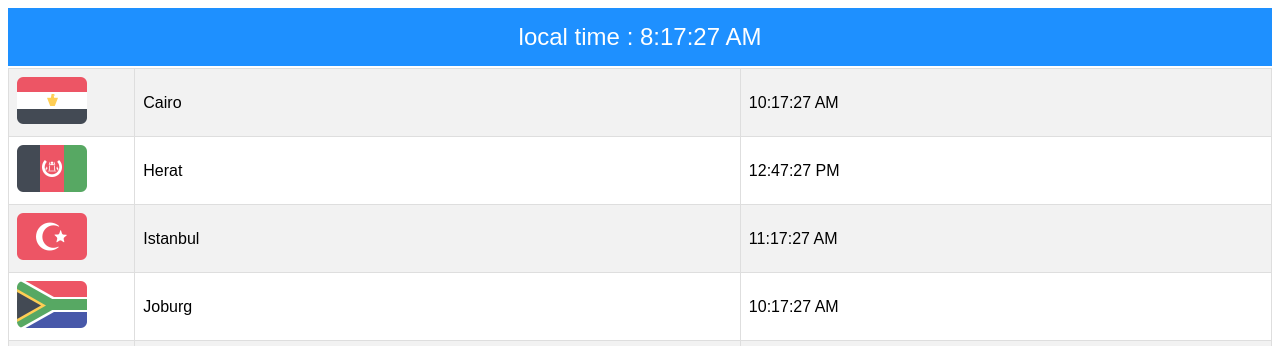
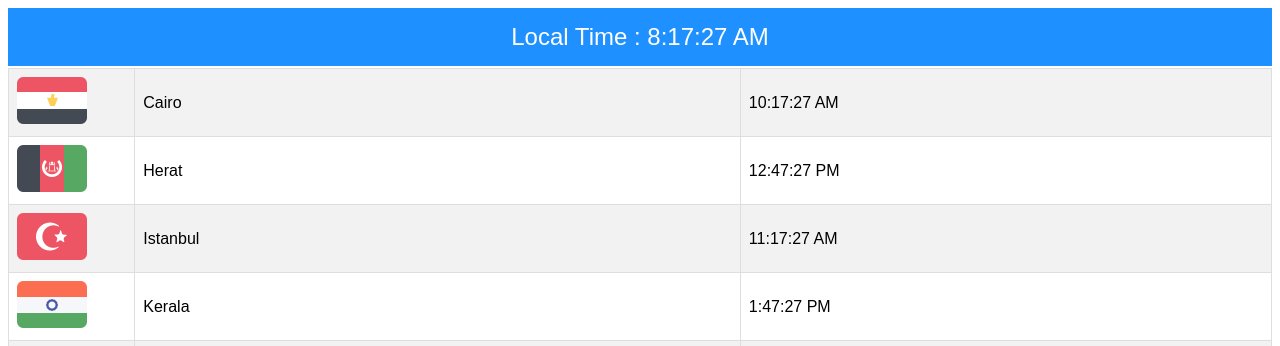
Before and after one commit to sibusiso-persevierence-ITvarsity/Module-9-Assessment-2, a plain HTML site: page index.html in a window 1280 px wide. Shown: the top 346 px of the page. Drawn offline with Linux system fonts and the light colour scheme.

Commit message:
Update index.html

```diff
--- a/index.html
+++ b/index.html
@@ -24,7 +24,6 @@
                 {name: "Herat", utcOffset: 4.5, flag: "Afghanistan.png"},
                 {name: "Makkah", utcOffset: 3, flag: "Saudi-Arabia.png"},
                 {name: "Medinah", utcOffset: 3, flag: "Saudi-Arabia.png"},
-                {name: "Joburg", utcOffset: 2, flag: "South-Africa.png"}
             ];
 
             cities.sort(compare);
@@ -57,7 +56,7 @@
 
             function displayWorldTime(){
                 var dt = new Date();
-                document.getElementById("local").innerHTML = "local time : " + dt.toLocaleTimeString();
+                document.getElementById("local").innerHTML = "Local Time : " + dt.toLocaleTimeString();
 
                 var output = `<table id="cities">`;
                 output += `
```
